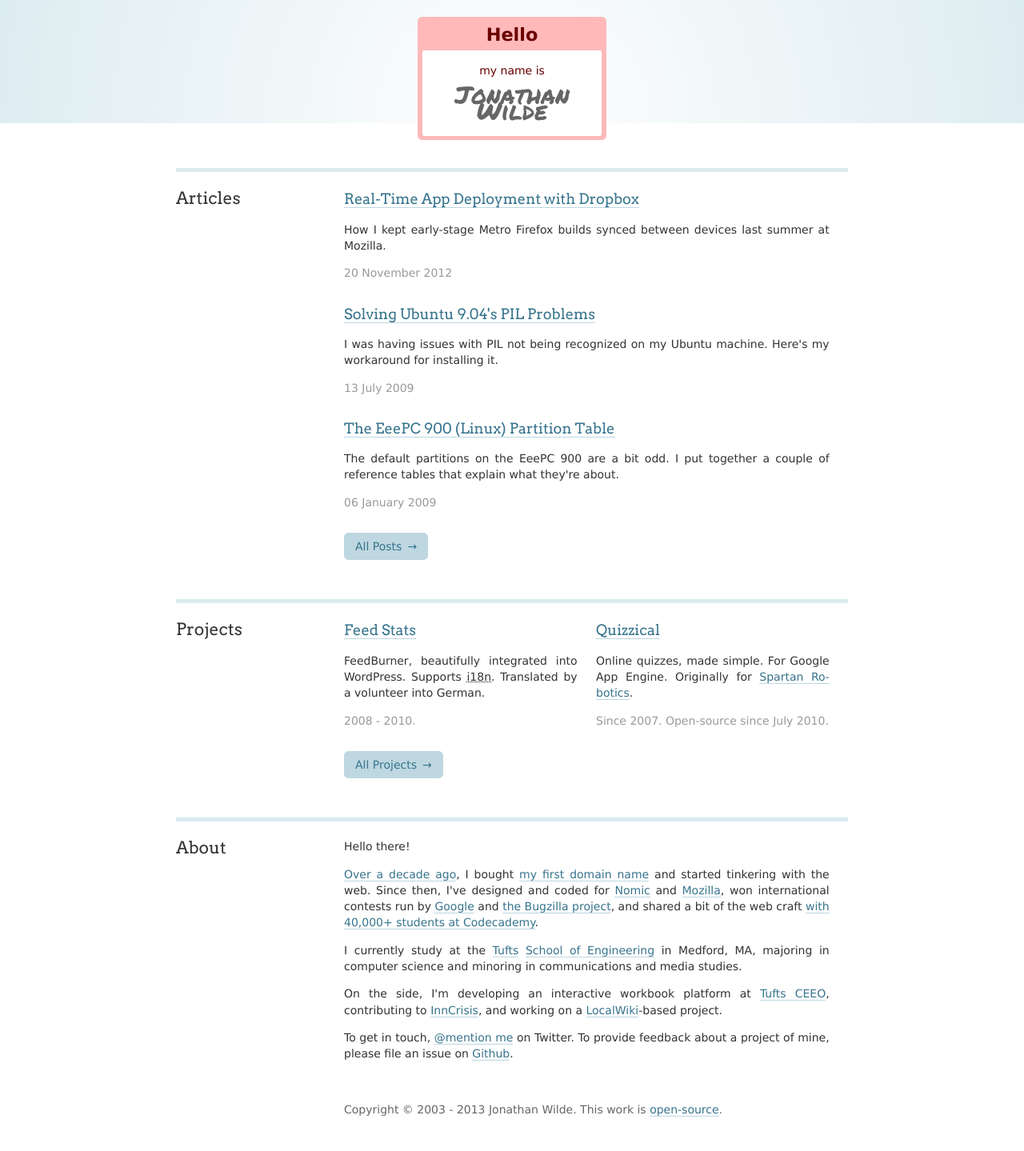
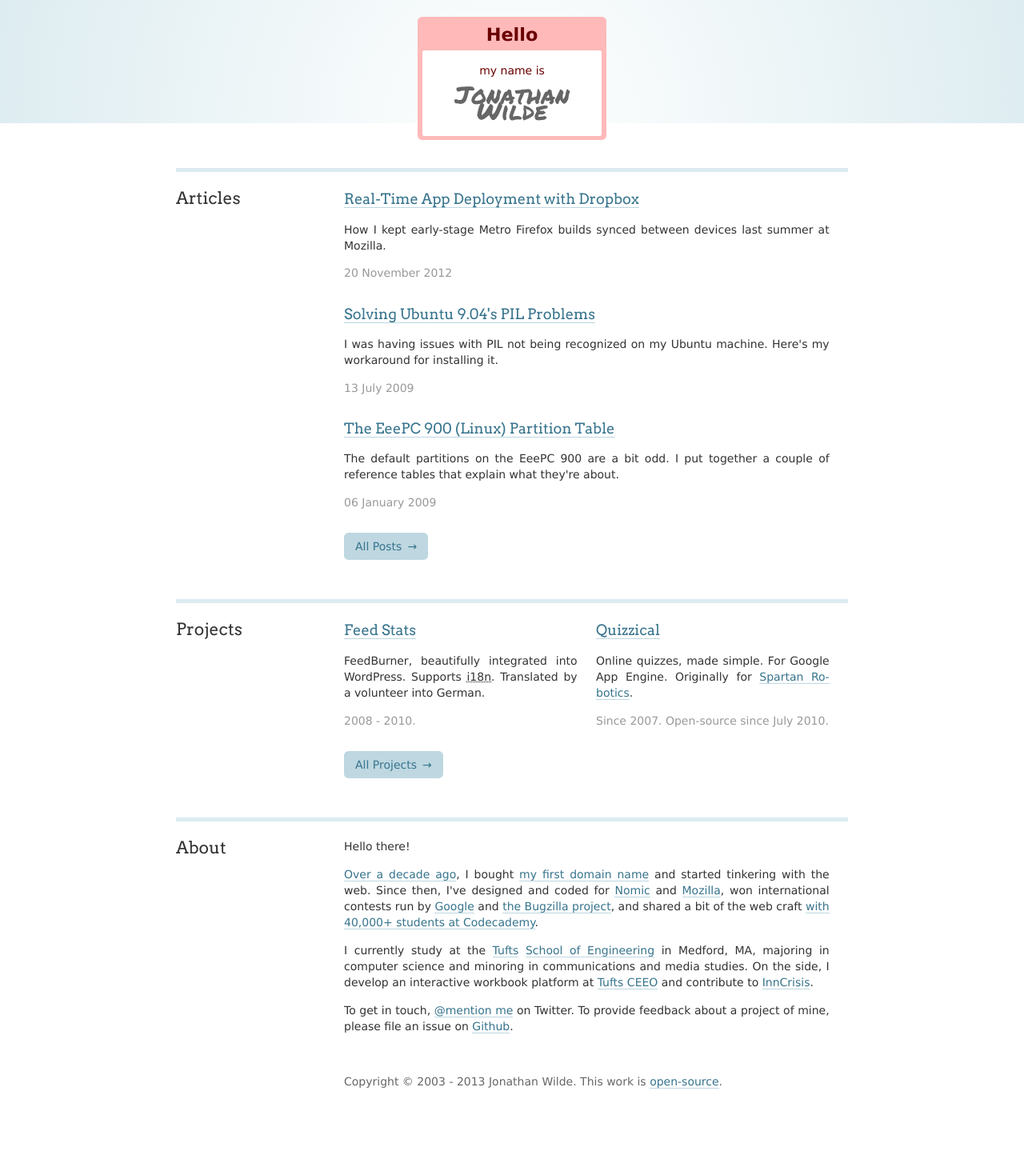
Before and after one commit to hellojwilde/hellojwilde.github.io, a Jekyll site: the page built from index.html, in a window 1280 px wide. Shown: the whole page at 80% size. Built offline with Jekyll 4.4.1, drawn with Linux system fonts in a browser that asks for light colours; nearby versions of some CDN libraries; after the commit the page ends 1405 px from its top, so only the background shows below that.

Commit message:
Update index.html

```diff
--- a/index.html
+++ b/index.html
@@ -99,12 +99,9 @@ classes: home hresume
             I currently study at the <a href="http://tufts.edu">Tufts</a>
             <a href="http://engineering.tufts.edu/default.aspx">School of Engineering</a> in Medford, MA,
             majoring in computer science and minoring in communications and media studies.
-        </p>
-        <p>
-            On the side, I'm developing an interactive workbook platform at
-            <a href="http://ceeo.tufts.edu">Tufts CEEO</a>,
-            contributing to <a href="http://inncrisis.org/">InnCrisis</a>,
-            and working on a <a href="http://localwiki.org">LocalWiki</a>-based project.
+            On the side, I develop an interactive workbook platform at
+            <a href="http://ceeo.tufts.edu">Tufts CEEO</a> and
+            contribute to <a href="http://inncrisis.org/">InnCrisis</a>.
         </p>
         <p>
             To get in touch, <a href="http://twitter.com/home?status=%40speedbreeze%20">@mention me</a> on Twitter.
```
